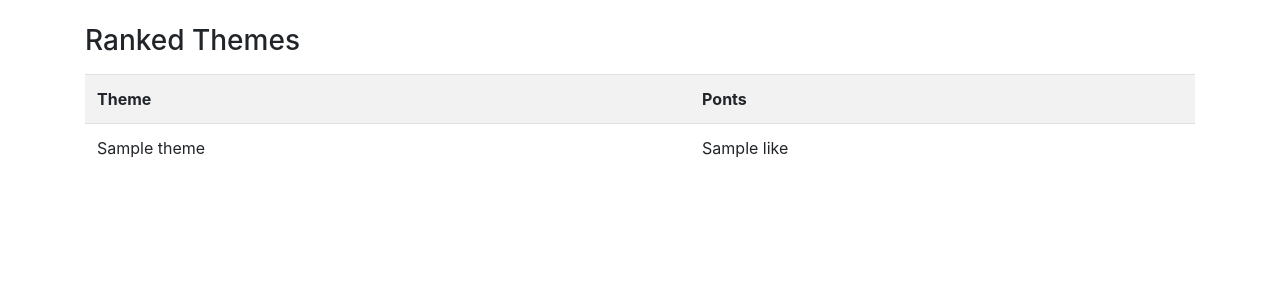
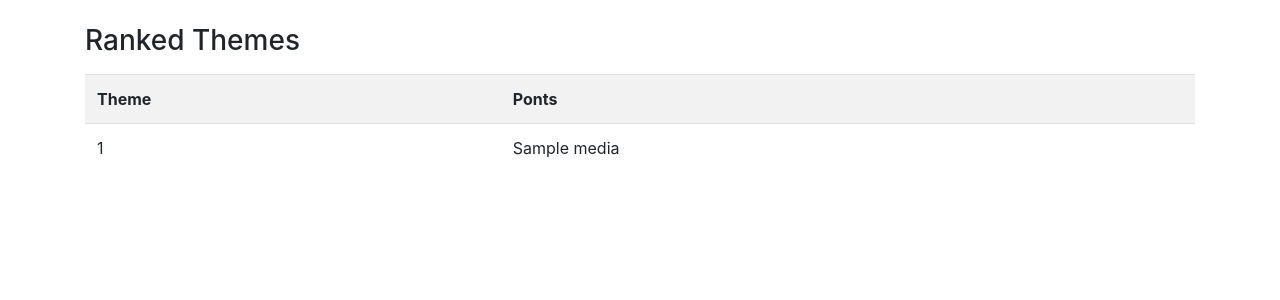
Before and after one commit to evaristofm/-flask_movie-, a Flask app: template templates/list_themes.html in a window 1280 px wide. Shown: the part 56-356 px from the top of the page. Run offline with Flask 2, Linux system fonts and the light colour scheme; the template is opened without the code that fills it: most values are stand-ins (such as "Sample title", 1, 10 or a date in 2020); some libraries are stand-ins or nearby versions.

Commit message:
correcting thumbs_up and thumbs_dow method

```diff
--- a/app.py
+++ b/app.py
@@ -1,7 +1,7 @@
 from flask import Flask, render_template,request,redirect,url_for
 from pymongo import MongoClient
 from bson.objectid import ObjectId
-import json
+
 
 
 cluster = MongoClient("mongodb+srv://admin:admin@cluster0-4lzge.mongodb.net/movie?retryWrites=true&w=majority")
@@ -25,15 +25,15 @@ def movie_add():
     collection.insert({"_id": ObjectId(),"name": name, "theme": theme, "like": 0, "dislike": 0})
     return redirect(url_for('get_movies'))
 
-@app.route("/movie/like/<name>")
-def add_like(name):
+@app.route("/movie/thumbs_up/<name>")
+def thumbs_up(name):
     movie = collection.update_one(
         {"name": name}, {"$inc": {"like": +1}}
     )
     return redirect(url_for('get_movies'))
 
-@app.route("/movie/remove/<name>")
-def remove_like(name):
+@app.route("/movie/thumbs_down/<name>")
+def thumbs_down(name):
     movie = collection.update_one(
         {"name": name}, {"$inc": {"dislike": +1}}
     )
@@ -41,5 +41,18 @@ def remove_like(name):
 
 @app.route("/list/themes")
 def list_themes():
-    themes = collection.find().sort([("like", -1)])
-    return render_template("list_themes.html", themes=themes)
+    gru = collection.aggregate(
+    [
+        {"$match": {} },
+        {"$group": {"_id": "$theme",
+        "Like_total": {"$sum": "$like"},
+        "Dislike_total": {"$sum": "$dislike"}}},
+        {"$project": {
+            "media": {"$subtract": ["$Like_total", {"$divide": ["$Dislike_total", 2]}]}
+        }},
+        {"$sort": {"media": -1}}
+
+    ]
+)
+
+    return render_template("list_themes.html", gru=gru)
--- a/templates/index.html
+++ b/templates/index.html
@@ -13,8 +13,8 @@
             <div class="card-body">
               <h5 class="card-title">Movie: {{ movie.name }}</h5>
               <p class="card-text">Theme: {{ movie.theme }}</p>
-              <a href="{{url_for('add_like', name=movie.name )}}"><i class="fas fa-thumbs-up"></i></a> {{movie.like}}
-        <a href="{{url_for('remove_like', name=movie.name )}}"><i class="fas fa-thumbs-down"></i></a> {{movie.dislike}}
+              <a href="{{url_for('thumbs_up', name=movie.name )}}"><i class="fas fa-thumbs-up"></i></a> {{movie.like}}
+        <a href="{{url_for('thumbs_down', name=movie.name )}}"><i class="fas fa-thumbs-down"></i></a> {{movie.dislike}}
             </div>
           </div>
         </div>
--- a/templates/list_themes.html
+++ b/templates/list_themes.html
@@ -9,10 +9,10 @@
         <th>Ponts</th>
 
     </tr>
-    {% for t in themes %}
+    {% for g in gru %}
     <tr>
-        <td>{{ t.theme }}</td>
-        <td>{{t.like }}</td>
+        <td>{{g["_id"]}}</td>
+        <td>{{g["media"]}}</td>
     {% endfor%}
     </ol>
 </table>
```
Also changed, not shown: 1 other file.
